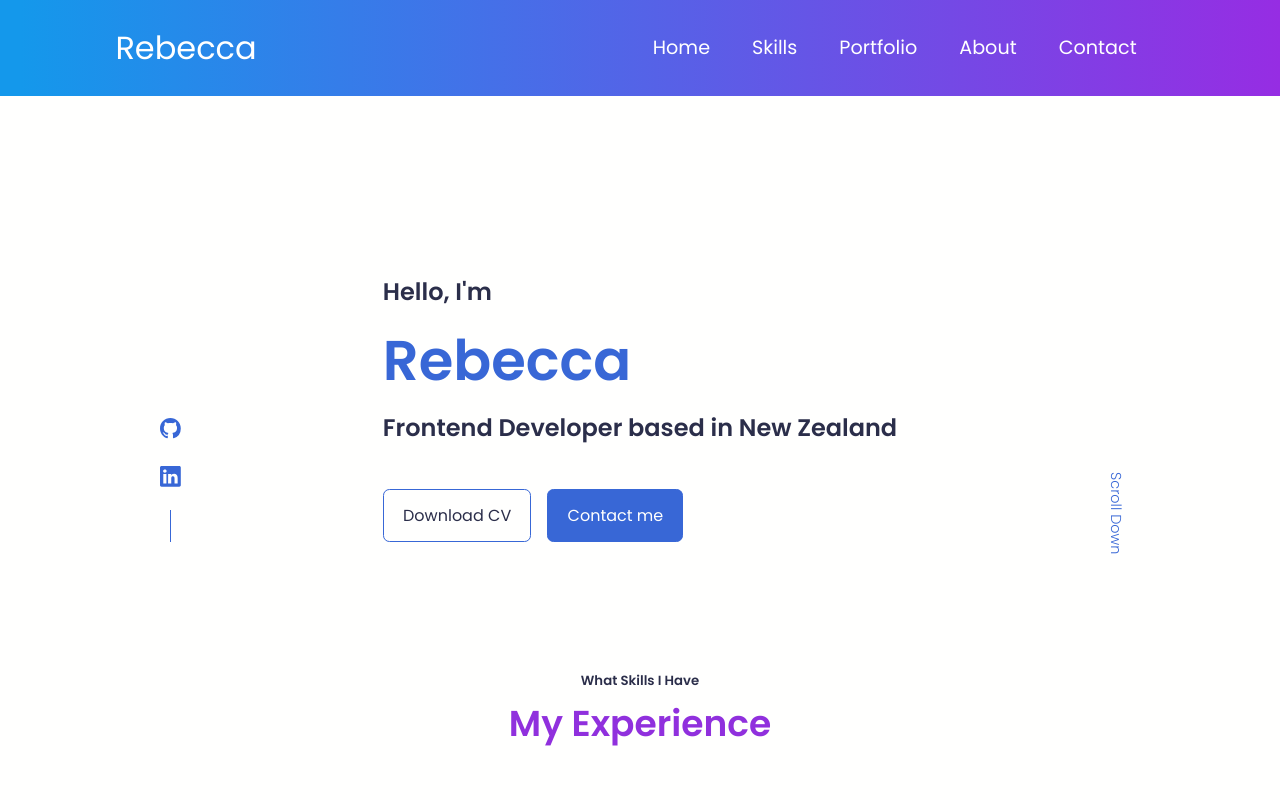
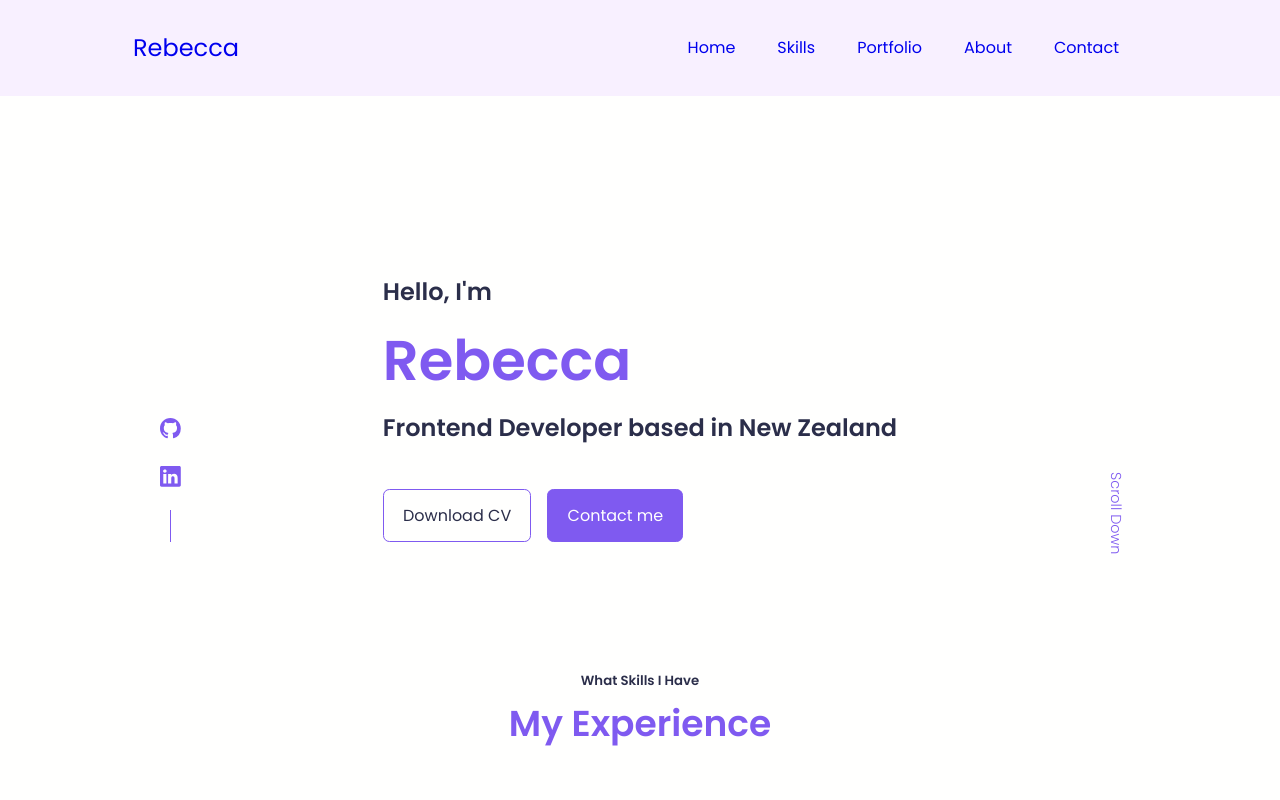
Before and after one commit to yingerliang/Portfolio, a React (Create React App) app: page / in a window 1280 px wide. Shown: the top 800 px of the page. Built offline with nearby package versions, Linux system fonts and the light colour scheme.

Commit message:
Update styling

```diff
--- a/src/components/footer/Footer.jsx
+++ b/src/components/footer/Footer.jsx
@@ -5,8 +5,8 @@ import { BsLinkedin } from 'react-icons/bs'
 const Footer = () => {
   return (
     <footer>
-      <a href="#home" className="footer_logo">
-        REBECCA
+      <a rel="noreferrer" href="#top" class="back-to-top">
+        <i class="fa fa-angle-up fa-2x" aria-hidden="true"></i>
       </a>
 
       <ul className="permalinks">
@@ -34,7 +34,7 @@ const Footer = () => {
       </div>
 
       <div className="footer_copyright">
-        <small>&copy; Rebecca Liang. All rights reserved.</small>
+        <small>&copy;2022 Rebecca Liang. All rights reserved.</small>
       </div>
     </footer>
   )
--- a/src/components/footer/footer.css
+++ b/src/components/footer/footer.css
@@ -17,7 +17,6 @@ footer a:hover {
 .footer_logo {
   font-size: 2rem;
   font-weight: 500;
-  margin-bottom: 2rem;
   display: inline-block;
 }
 
@@ -36,3 +35,8 @@ footer a:hover {
   margin-bottom: 2rem;
   font-size: 1.8rem;
 }
+
+.back-to-top {
+  display: block;
+  margin: 1rem;
+}
--- a/src/components/header/header.css
+++ b/src/components/header/header.css
@@ -1,6 +1,6 @@
 header h1 {
   font-size: 3.5rem;
-  color: var(--color-secondary);
+  color: var(--color-primary);
   font-weight: 600;
 }
 
@@ -27,15 +27,6 @@ header h5 {
   gap: 1rem;
 }
 
-.cta .btn {
-  border: 1px solid var(--color-secondary);
-}
-
-.cta .btn-primary {
-  background: var(--color-secondary);
-  color: var(--color-bg);
-}
-
 /* ------------- HEADER SOCIALS ---------------- */
 .header_socials {
   display: flex;
@@ -49,26 +40,19 @@ header h5 {
 }
 
 .header_socials a {
-  color: var(--color-secondary);
+  color: var(--color-primary);
+}
+
+.header_socials a:hover {
+  color: var(--color-hover);
 }
 
 .header_socials::after {
   content: '';
   width: 1px;
   height: 2rem;
-  background-color: var(--color-secondary);
+  background-color: var(--color-primary);
 }
-
-/* ------------- LOGO IMAGE ----------------
-.header_logo {
-  display: flex;
-  width: 28rem;
-  height: 18rem;
-
-  padding: 0 5rem;
-  margin-top: 6rem;
-}
-*/
 
 /* ------------- SCROLL DOWN ---------------- */
 .scroll_down {
@@ -78,7 +62,11 @@ header h5 {
   font-weight: 300;
   font-size: 0.9rem;
   bottom: 1rem;
-  color: var(--color-secondary);
+  color: var(--color-primary);
+}
+
+.scroll_down:hover {
+  color: var(--color-hover);
 }
 
 /* -------------- MEDIA QUERIES (SMALL DEVICES) ------------------- */
@@ -112,7 +100,7 @@ header h5 {
 /* -------------- MEDIA QUERIES (MEDIUM DEVICES) ------------------- */
 @media screen and (max-width: 1024px) {
   header {
-    height: 60vh;
+    height: 50vh;
   }
 
   .header_container {
--- a/src/components/navbar/navbar.css
+++ b/src/components/navbar/navbar.css
@@ -1,27 +1,23 @@
 .navbar {
-  background: linear-gradient(
-    90deg,
-    rgb(20, 152, 235) 1.64%,
-    rgb(150, 45, 227) 100%
-  );
+  background: var(--color-primary-variant);
   height: 80px;
   display: flex;
   justify-content: center;
   align-items: center;
-  font-size: 1.2rem;
+  font-size: 1rem;
   position: fixed;
   width: 100%;
   padding: 3rem;
   z-index: 1;
+  color: #242222;
 }
 
 .navbar-logo {
-  color: #fff;
   justify-self: start;
   margin-left: 20px;
   cursor: pointer;
   text-decoration: none;
-  font-size: 2rem;
+  font-size: 1.5rem;
 }
 
 .nav-menu {
@@ -42,7 +38,6 @@
 }
 
 .nav-links {
-  color: white;
   text-decoration: none;
   padding: 0.5rem 1rem;
 }
--- a/src/components/skills/skills.css
+++ b/src/components/skills/skills.css
@@ -6,6 +6,7 @@
   display: grid;
   grid-template-columns: 35% 50%;
   gap: 15%;
+  margin-top: 8rem;
 }
 
 .skills {
--- a/src/index.css
+++ b/src/index.css
@@ -11,9 +11,9 @@
 
 :root {
   --color-bg: #fffffe;
-  --color-primary: #9030dd;
+  --color-primary: #7f5af0;
   --color-primary-variant: #f8f0ff;
-  --color-secondary: #3867d6;
+  --color-secondary: #2cb67d;
   --color-secondary-variant: #f0f4ff;
   --color-hover: #b489d8;
   --color-text: #2b2e4a;
@@ -47,7 +47,7 @@ body {
 }
 
 h2 {
-  color: var(--color-secondary);
+  color: var(--color-primary);
   font-weight: 600;
   font-size: 36px;
 }
@@ -73,10 +73,16 @@ section > h2 {
   cursor: pointer;
   transition: var(--transition);
   color: var(--color-text);
+  border: 1px solid var(--color-primary);
+}
+
+.btn-primary {
+  background: var(--color-primary);
+  color: var(--color-bg);
 }
 
 .btn:hover {
-  background: var(--color-secondary-variant);
+  background: var(--color-primary-variant);
   color: var(--color-text);
 }
 
```
Also changed, not shown: src/components/navbar/Dropdown.jsx (deleted, +0 -18 lines).
